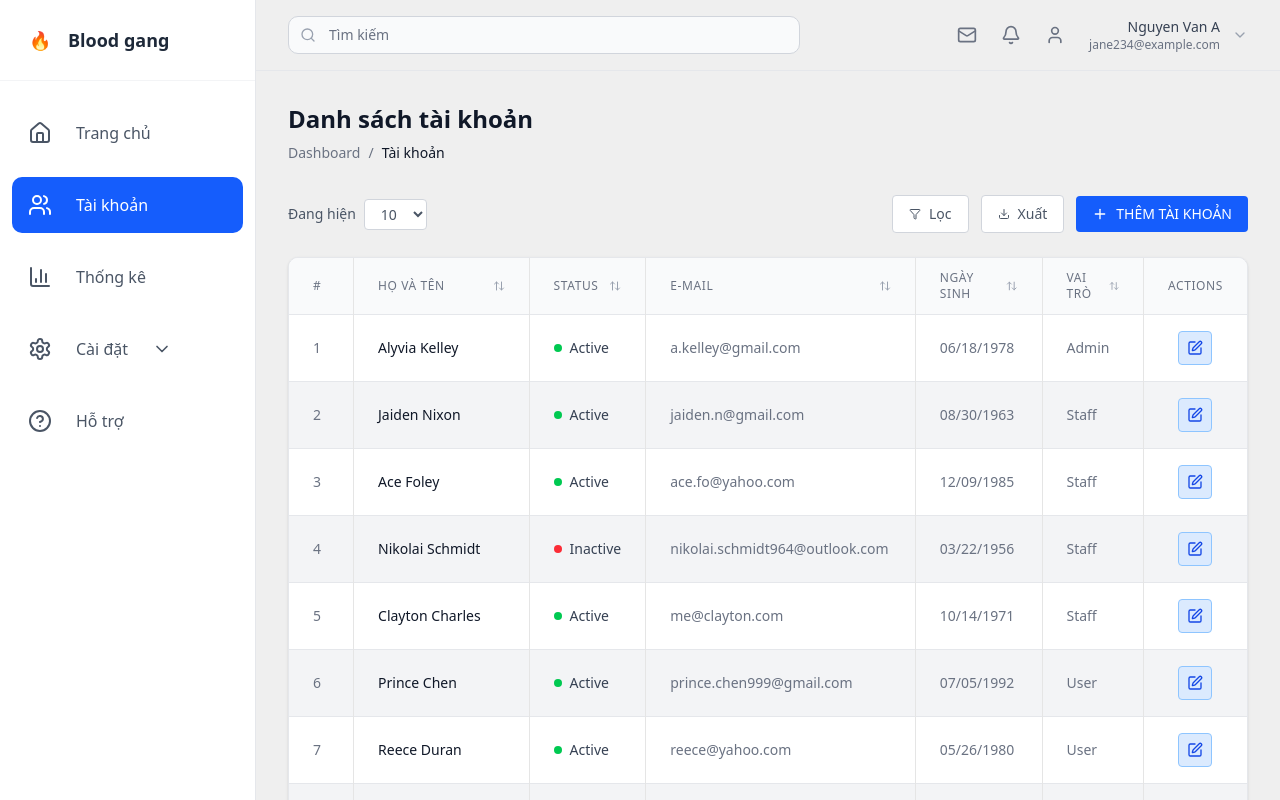
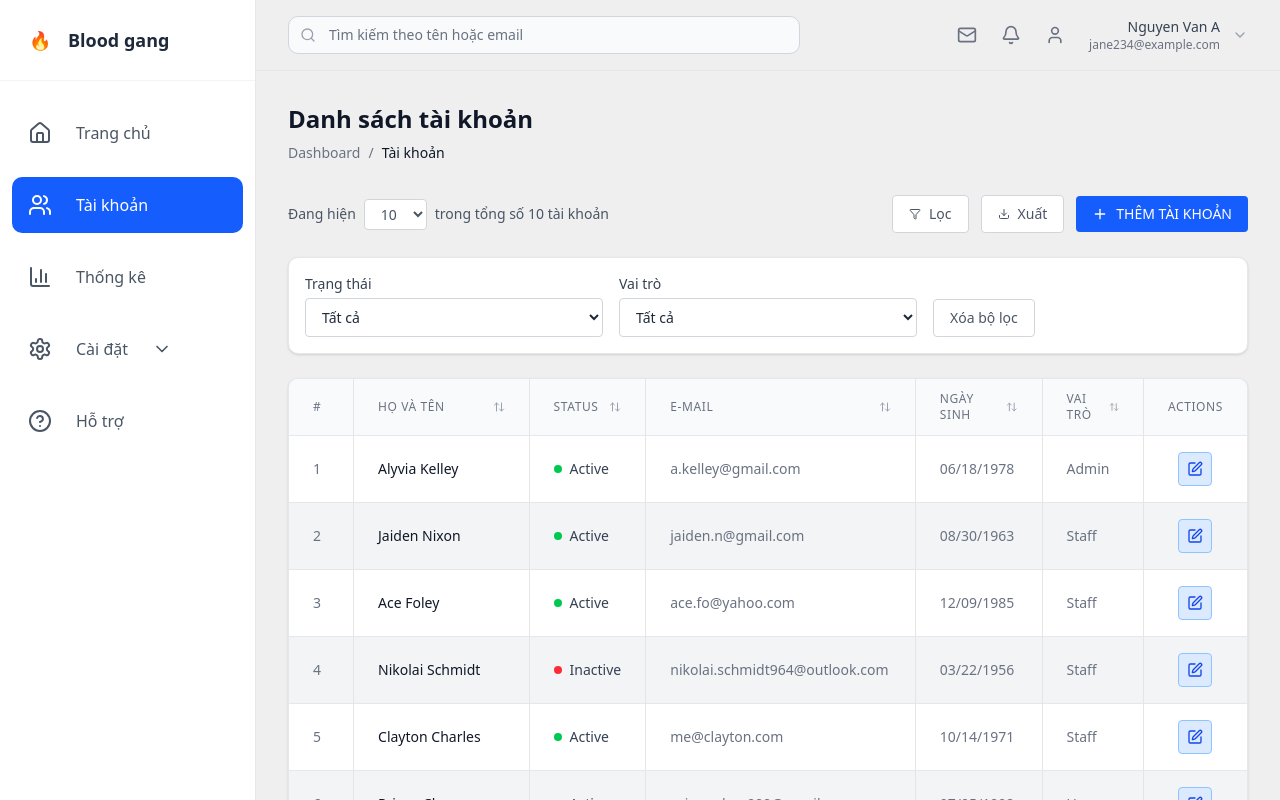
Before and after one commit to QuangWorkIT/BloodDonationSupportSystem_FE, a React (Vite) app: page /admin/accounts in a window 1280 px wide. Both pictures are taken after a click on the button "Lọc". Shown: the top 800 px of the page. Built offline with nearby package versions, Linux system fonts and the light colour scheme.

Commit message:
refactor: add search and filter functions

```diff
--- a/src/pages/Admin/AccountDashboard.tsx
+++ b/src/pages/Admin/AccountDashboard.tsx
@@ -1,4 +1,4 @@
-import { useState } from "react";
+import { useState, useMemo } from "react";
 import {
   ArrowUpDown,
   Edit,
@@ -14,6 +14,8 @@ import {
   Check,
   X,
   Plus,
+  ArrowDown,
+  ArrowUp,
 } from "lucide-react";
 import AdminSidebar from "./AdminSidebar";
 import DatePicker from "@/components/ui/datepicker";
@@ -114,6 +116,14 @@ const AccountDashboard = () => {
     },
   ]);
 
+  // Search and filter states
+  const [searchTerm, setSearchTerm] = useState("");
+  const [showFilters, setShowFilters] = useState(false);
+  const [filters, setFilters] = useState({
+    status: "",
+    role: "",
+  });
+
   const [editingId, setEditingId] = useState<number | null>(null);
   const [editFormData, setEditFormData] = useState<Partial<Account>>({});
   const [showChangeModal, setShowChangeModal] = useState(false);
@@ -128,10 +138,61 @@ const AccountDashboard = () => {
   });
   const [validationErrors, setValidationErrors] = useState<Record<string, string>>({});
 
-  const totalPages = Math.ceil(accounts.length / rowsPerPage);
+  // Filter and search logic
+  const [sortConfig, setSortConfig] = useState<{
+    key: "name" | "birthDate" | "";
+    direction: "ascending" | "descending";
+  }>({ key: "", direction: "ascending" });
+
+  const filteredAccounts = useMemo(() => {
+    let result = [...accounts];
+
+    // Apply search filter
+    if (searchTerm) {
+      result = result.filter(
+        (account) =>
+          account.name.toLowerCase().includes(searchTerm.toLowerCase()) ||
+          account.email.toLowerCase().includes(searchTerm.toLowerCase())
+      );
+    }
+
+    // Apply status filter
+    if (filters.status) {
+      result = result.filter((account) => account.status === filters.status);
+    }
+
+    // Apply role filter
+    if (filters.role) {
+      result = result.filter((account) => account.role === filters.role);
+    }
+
+    // Apply sorting
+    if (sortConfig.key) {
+      result.sort((a, b) => {
+        if (a[sortConfig.key] < b[sortConfig.key]) {
+          return sortConfig.direction === "ascending" ? -1 : 1;
+        }
+        if (a[sortConfig.key] > b[sortConfig.key]) {
+          return sortConfig.direction === "ascending" ? 1 : -1;
+        }
+        return 0;
+      });
+    }
+
+    return result;
+  }, [accounts, searchTerm, filters, sortConfig]);
+
+  const requestSort = (key: "name" | "birthDate") => {
+    let direction: "ascending" | "descending" = "ascending";
+    if (sortConfig.key === key && sortConfig.direction === "ascending") {
+      direction = "descending";
+    }
+    setSortConfig({ key, direction });
+  };
+  const totalPages = Math.ceil(filteredAccounts.length / rowsPerPage);
   const startIndex = (currentPage - 1) * rowsPerPage;
   const endIndex = startIndex + rowsPerPage;
-  const currentAccounts = accounts.slice(startIndex, endIndex);
+  const currentAccounts = filteredAccounts.slice(startIndex, endIndex);
 
   const handlePageChange = (page: number) => {
     if (page >= 1 && page <= totalPages) setCurrentPage(page);
@@ -159,7 +220,6 @@ const AccountDashboard = () => {
   };
 
   const handleSaveEdit = (account: Account) => {
-    // Show confirmation for any changes
     setAccountToSave({
       ...account,
       ...editFormData,
@@ -223,7 +283,6 @@ const AccountDashboard = () => {
       [name]: value,
     }));
 
-    // Clear validation error when user types
     if (validationErrors[name]) {
       setValidationErrors((prev) => {
         const newErrors = { ...prev };
@@ -266,6 +325,25 @@ const AccountDashboard = () => {
     setValidationErrors({});
   };
 
+  const handleSearchChange = (e: React.ChangeEvent<HTMLInputElement>) => {
+    setSearchTerm(e.target.value);
+    setCurrentPage(1); // Reset to first page when search changes
+  };
+
+  const handleFilterChange = (e: React.ChangeEvent<HTMLSelectElement>) => {
+    const { name, value } = e.target;
+    setFilters((prev) => ({ ...prev, [name]: value }));
+    setCurrentPage(1); // Reset to first page when filters change
+  };
+
+  const resetFilters = () => {
+    setFilters({
+      status: "",
+      role: "",
+    });
+    setCurrentPage(1);
+  };
+
   return (
     <div className="bg-[#EFEFEF] text-gray-800 min-h-screen flex">
       <AdminSidebar activeItem={activeSidebarItem} setActiveItem={setActiveSidebarItem} />
@@ -279,8 +357,10 @@ const AccountDashboard = () => {
               <Search className="absolute left-3 top-1/2 transform -translate-y-1/2 text-gray-400 w-4 h-4" />
               <input
                 className="w-full pl-10 pr-4 py-2 border border-gray-300 rounded-lg bg-gray-50 text-sm placeholder:text-gray-500 focus:outline-none focus:ring-2 focus:ring-blue-500 focus:border-transparent"
-                placeholder="Tìm kiếm"
+                placeholder="Tìm kiếm theo tên hoặc email"
                 type="search"
+                value={searchTerm}
+                onChange={handleSearchChange}
               />
             </div>
             <div className="flex items-center gap-6">
@@ -329,9 +409,13 @@ const AccountDashboard = () => {
                 <option value={20}>20</option>
                 <option value={30}>30</option>
               </select>
+              <span>trong tổng số {filteredAccounts.length} tài khoản</span>
             </div>
             <div className="flex items-center gap-3">
-              <button className="flex items-center gap-2 px-4 py-2 bg-white border border-gray-300 rounded text-sm text-gray-600 hover:bg-gray-50 cursor-pointer">
+              <button
+                onClick={() => setShowFilters(!showFilters)}
+                className="flex items-center gap-2 px-4 py-2 bg-white border border-gray-300 rounded text-sm text-gray-600 hover:bg-gray-50 cursor-pointer"
+              >
                 <Filter className="w-3 h-3" />
                 Lọc
               </button>
@@ -349,6 +433,49 @@ const AccountDashboard = () => {
             </div>
           </div>
 
+          {/* Filter dropdown */}
+          {showFilters && (
+            <div className="bg-white p-4 rounded-lg shadow-sm border border-gray-200 mb-6">
+              <div className="grid grid-cols-1 md:grid-cols-3 gap-4">
+                <div>
+                  <label className="block text-sm font-medium text-gray-700 mb-1">Trạng thái</label>
+                  <select
+                    name="status"
+                    value={filters.status}
+                    onChange={handleFilterChange}
+                    className="w-full border border-gray-300 rounded px-3 py-2 text-sm"
+                  >
+                    <option value="">Tất cả</option>
+                    <option value="active">Active</option>
+                    <option value="inactive">Inactive</option>
+                  </select>
+                </div>
+                <div>
+                  <label className="block text-sm font-medium text-gray-700 mb-1">Vai trò</label>
+                  <select
+                    name="role"
+                    value={filters.role}
+                    onChange={handleFilterChange}
+                    className="w-full border border-gray-300 rounded px-3 py-2 text-sm"
+                  >
+                    <option value="">Tất cả</option>
+                    <option value="Admin">Admin</option>
+                    <option value="Staff">Staff</option>
+                    <option value="User">User</option>
+                  </select>
+                </div>
+                <div className="flex items-end">
+                  <button
+                    onClick={resetFilters}
+                    className="px-4 py-2 border border-gray-300 rounded text-sm text-gray-600 hover:bg-gray-50"
+                  >
+                    Xóa bộ lọc
+                  </button>
+                </div>
+              </div>
+            </div>
+          )}
+
           {/* Table */}
           <div className="bg-white rounded-lg shadow-sm border border-gray-200 overflow-hidden">
             <table className="w-full">
@@ -357,10 +484,22 @@ const AccountDashboard = () => {
                   <th className="px-6 py-3 text-left text-xs font-medium text-gray-500 uppercase tracking-wider border-r">
                     #
                   </th>
+                  {/* Name header */}
                   <th className="px-6 py-3 text-left text-xs font-medium text-gray-500 uppercase tracking-wider border-r">
-                    <div className="flex items-center justify-between">
+                    <div
+                      className="flex items-center justify-between cursor-pointer"
+                      onClick={() => requestSort("name")}
+                    >
                       Họ và tên
+                      {sortConfig.key === "name" ? (
+                        sortConfig.direction === "ascending" ? (
+                          <ArrowUp className="w-3 h-3 text-gray-400" />
+                        ) : (
+                          <ArrowDown className="w-3 h-3 text-gray-400" />
+                        )
+                      ) : (
                         <ArrowUpDown className="w-3 h-3 text-gray-400" />
+                      )}
                     </div>
                   </th>
                   <th className="px-6 py-3 text-left text-xs font-medium text-gray-500 uppercase tracking-wider border-r">
@@ -375,10 +514,22 @@ const AccountDashboard = () => {
                       <ArrowUpDown className="w-3 h-3 text-gray-400" />
                     </div>
                   </th>
+                  {/* Birth Date header */}
                   <th className="px-6 py-3 text-left text-xs font-medium text-gray-500 uppercase tracking-wider border-r">
-                    <div className="flex items-center justify-between">
+                    <div
+                      className="flex items-center justify-between cursor-pointer"
+                      onClick={() => requestSort("birthDate")}
+                    >
                       Ngày sinh
+                      {sortConfig.key === "birthDate" ? (
+                        sortConfig.direction === "ascending" ? (
+                          <ArrowUp className="w-3 h-3 text-gray-400" />
+                        ) : (
+                          <ArrowDown className="w-3 h-3 text-gray-400" />
+                        )
+                      ) : (
                         <ArrowUpDown className="w-3 h-3 text-gray-400" />
+                      )}
                     </div>
                   </th>
                   <th className="px-6 py-3 text-left text-xs font-medium text-gray-500 uppercase tracking-wider border-r">
@@ -393,7 +544,8 @@ const AccountDashboard = () => {
                 </tr>
               </thead>
               <tbody className="bg-white divide-y divide-gray-200">
-                {currentAccounts.map((account, index) => (
+                {currentAccounts.length > 0 ? (
+                  currentAccounts.map((account, index) => (
                     <tr key={account.id} className={`hover:bg-gray-50 ${index % 2 === 0 ? "bg-white" : "bg-gray-100"}`}>
                       <td className="px-6 py-4 whitespace-nowrap text-sm text-gray-500 border-r">{account.id}</td>
 
@@ -512,7 +664,14 @@ const AccountDashboard = () => {
                         )}
                       </td>
                     </tr>
-                ))}
+                  ))
+                ) : (
+                  <tr>
+                    <td colSpan={7} className="px-6 py-4 text-center text-sm text-gray-500">
+                      Không tìm thấy tài khoản nào phù hợp
+                    </td>
+                  </tr>
+                )}
               </tbody>
             </table>
           </div>
```
Lines whose indentation alone changed are shown as unchanged.
